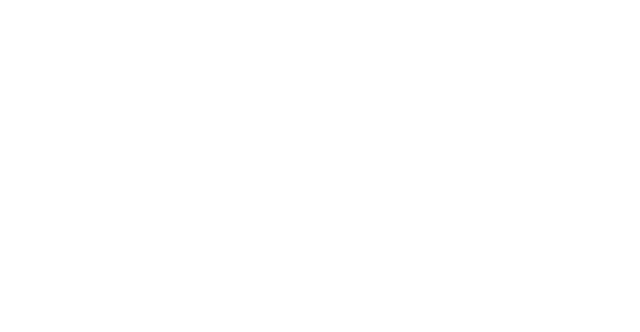
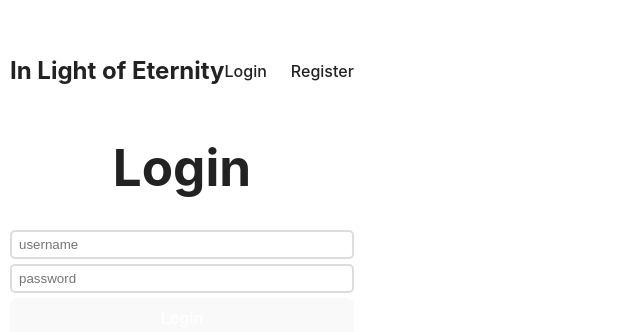
Before and after one commit to MercyNJ/blog-app, a React (Vite) app in the folder client/: page /login in a window 1280 px wide. Before the commit this address had no page. Shown: the part 214-546 px from the top of the page, without its empty margins (0-640 px from the left). Built offline with nearby package versions, Linux system fonts and the light colour scheme.

Commit message:
Login & Register page

```diff
--- a/client/src/App.css
+++ b/client/src/App.css
@@ -1,21 +1,25 @@
+*{
+    box-sizing: border-box;
+}
+a{
+    cursor: pointer;
+}
 body{
     color: #222;
 }
 img{
     max-width: 100%;
 }
-
 main{
     padding: 10px;
-	max-width: 700px;
+    max-width: 960px;
     margin: 0 auto;
 }
-
 header{
     display:flex;
-	justify-content: space-between;
+    justify-content:space-between;
+    margin-top: 20px;
     margin-bottom: 50px;
-	margin-top: 20px;
     align-items: center;
 }
 header a{
@@ -28,30 +32,68 @@
 }
 header nav{
     display:flex;
-	gap: 15px;
+    gap: 24px;
 }
+
 div.post{
     display: grid;
-	grid-template-columns: .9fr 1.1fr;
+    grid-template-columns: 1fr;
     gap: 20px;
     margin-bottom: 30px;
 }
+@media screen and (min-width: 700px) {
+    div.post{
+        grid-template-columns: .9fr 1.1fr;
+    }
+}
+
 div.post div.texts h2{
-	margin: 0;
-	font-size: 1.8rem;
+    margin:0;
+    font-size: 2rem;
+}
+div.post div.texts a{
+    text-decoration:none;
+    color: inherit;
 }
 div.post p.info{
-	margin: 6px 0;
+    margin:24px 0;
     color: #888;
-	font-size: .7rem;
+    font-size:1rem;
     font-weight: bold;
     display: flex;
     gap: 10px;
 }
 div.post p.info a.author{
-	color: #333;
+    color:#333;
 }
 div.post p.summary{
-	margin: 10px 0;
-	line-height: 1.4rem;
+    margin:10px 0;
+    line-height: 1.8rem;
 }
+
+form.login, form.register{
+    max-width: 400px;
+    margin: 0 auto;
+}
+input{
+    display: block;
+    margin-bottom: 5px;
+    width: 100%;
+    padding: 5px 7px;
+    border: 2px solid #ddd;
+    border-radius: 5px;
+    background-color: #fff;
+}
+button{
+    cursor: pointer;
+    width: 100%;
+    display: block;
+    background-color: #555;
+    border:0;
+    color: #fff;
+    border-radius: 5px;
+    padding: 7px 0;
+}
+form.login h1, form.register h1{
+    text-align: center;
+}
--- a/client/src/App.jsx
+++ b/client/src/App.jsx
@@ -2,21 +2,19 @@
 import Post from "./Post";
 import Header from "./Header";
 import { Route, Routes } from "react-router-dom";
+import Layout from "./Layout";
+import IndexPage from "./pages/IndexPage";
+import LoginPage from "./pages/LoginPage";
+import RegisterPage from "./pages/RegisterPage";
 
 function App() {
   return (
     <Routes>
-      <Route
-        index
-        element={
-          <main>
-            <Header />
-            <Post />
-            <Post />
-            <Post />
-          </main>
-        }
-      />
+	  <Route path="/" element={<Layout />}>
+	    <Route index element={<IndexPage />} />
+	    <Route path="/login" element={<LoginPage />} />
+	    <Route path="/register" element={<RegisterPage />} />
+	  </Route>
     </Routes>
   );
 }
--- a/client/src/Header.jsx
+++ b/client/src/Header.jsx
@@ -1,10 +1,12 @@
+import {Link} from "react-router-dom";
+
 export default function Header() {
   return (
     <header>
-      <a href="" className="logo">In Light of Eternity</a>
+      <Link to="/" className="logo">In Light of Eternity</Link>
       <nav>
-        <a href="">Login</a>
-        <a href="">Register</a>
+        <Link to="/login">Login</Link>
+        <Link to="/register">Register</Link>
       </nav>
     </header>
   );
--- /dev/null
+++ b/client/src/Layout.jsx
@@ -0,0 +1,11 @@
+import Header from "./Header";
+import {Outlet} from "react-router-dom";
+
+export default function Layout() {
+	return (
+		<main>
+		  <Header />
+		  <Outlet />
+		</main>
+	);
+}
--- /dev/null
+++ b/client/src/pages/IndexPage.jsx
@@ -0,0 +1,11 @@
+import Post from "../Post";
+
+export default function IndexPage() {
+	return (
+		<>
+		  <Post />
+		  <Post />
+		  <Post />
+		</>
+	);
+}
--- /dev/null
+++ b/client/src/pages/LoginPage.jsx
@@ -0,0 +1,10 @@
+export default function LoginPage() {
+	return (
+		<form className="login">
+		  <h1>Login</h1>
+		    <input type="text" placeholder="username"/>
+		    <input type="password" placeholder="password"/>
+		    <button>Login</button>
+		</form>
+	);
+}
--- /dev/null
+++ b/client/src/pages/RegisterPage.jsx
@@ -0,0 +1,10 @@
+export default function RegisterPage() {
+        return (
+                <form className="register">
+		   <h1>Register</h1>
+                     <input type="text" placeholder="username"/>
+                     <input type="password" placeholder="password"/>
+                     <button>Register</button>
+                </form>
+        );
+}
```
Lines whose indentation alone changed are shown as unchanged.
